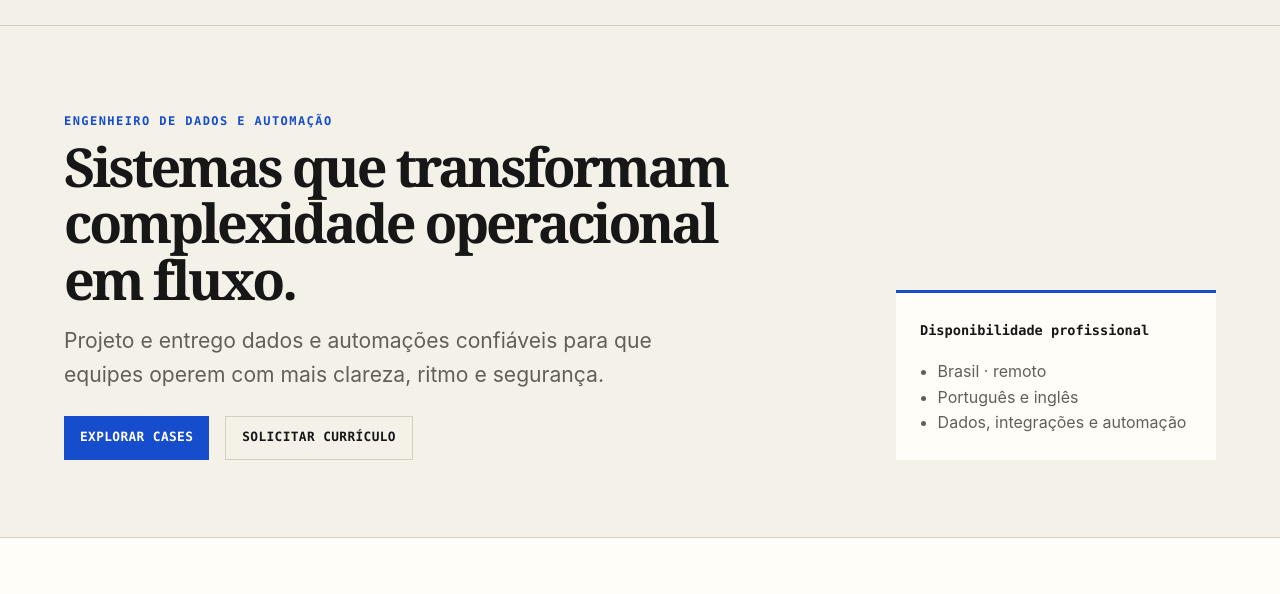
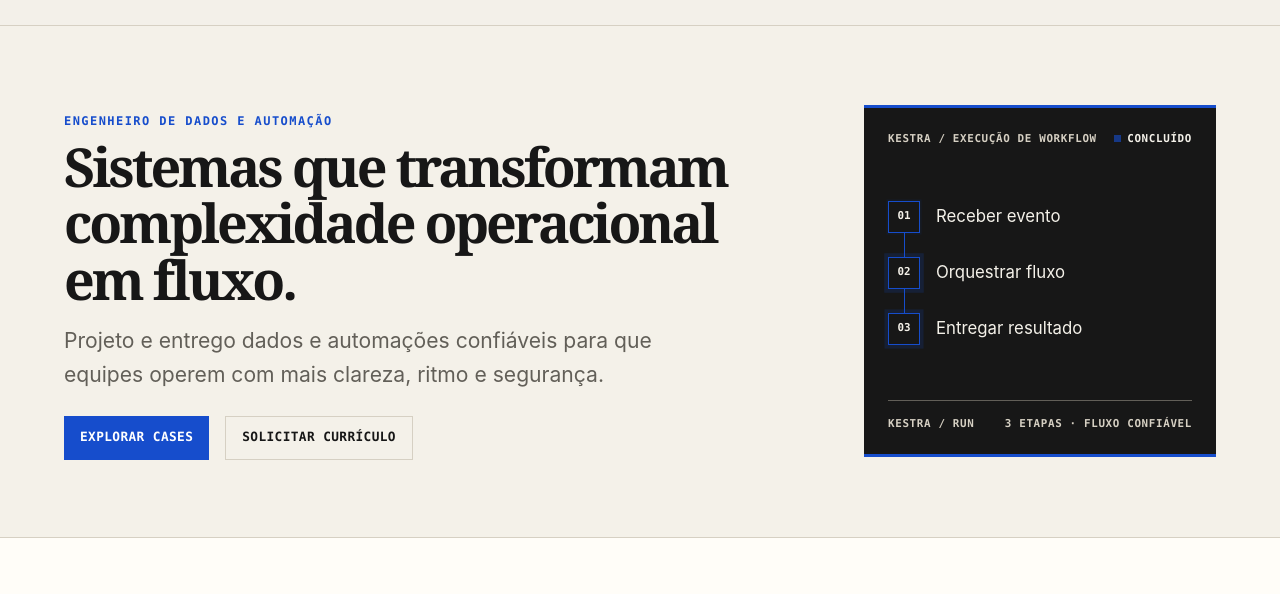
Before and after one commit to raffaelhfarias/raffaelhfarias.github.io, an Astro site: page /pt in a window 1280 px wide. Shown: the part 55-649 px from the top of the page. Built offline with nearby package versions, Linux system fonts and the light colour scheme; Astro itself is replaced by a stand-in of ours.

Commit message:
Add Kestra workflow visual to hero section

```diff
--- a/src/components/home/Hero.astro
+++ b/src/components/home/Hero.astro
@@ -5,11 +5,14 @@ interface Props {
   summary: string;
   primary: { label: string; href: string };
   secondary: { label: string; href: string };
-  availability: string;
-  meta: string[];
+  visual: {
+    label: string;
+    status: string;
+    steps: string[];
+    footer: string;
+  };
 }
-const { eyebrow, heading, summary, primary, secondary, availability, meta } =
-  Astro.props;
+const { eyebrow, heading, summary, primary, secondary, visual } = Astro.props;
 ---
 
 <section class="hero" data-section="hero" aria-labelledby="home-title">
@@ -34,10 +37,30 @@ const { eyebrow, heading, summary, primary, secondary, availability, meta } =
         >
       </div>
     </div>
-    <aside aria-label={availability}>
-      <strong>{availability}</strong><ul>
-        {meta.map((item) => <li>{item}</li>)}
-      </ul>
+    <aside class="hero-visual" aria-label={visual.label}>
+      <header class="visual-header">
+        <span>{visual.label}</span>
+        <span class="visual-status">
+          <i aria-hidden="true"></i>
+          {visual.status}
+        </span>
+      </header>
+      <ol class="workflow">
+        {
+          visual.steps.map((step, index) => (
+            <li>
+              <span class="workflow-node" aria-hidden="true">
+                {String(index + 1).padStart(2, "0")}
+              </span>
+              <span>{step}</span>
+            </li>
+          ))
+        }
+      </ol>
+      <footer class="visual-footer">
+        <span>KESTRA / RUN</span>
+        <span>{visual.footer}</span>
+      </footer>
     </aside>
   </div>
 </section>
@@ -48,9 +71,9 @@ const { eyebrow, heading, summary, primary, secondary, availability, meta } =
   }
   .hero-grid {
     display: grid;
-    grid-template-columns: minmax(0, 1fr) minmax(15rem, 20rem);
+    grid-template-columns: minmax(0, 1fr) minmax(18rem, 22rem);
     gap: clamp(var(--space-2), 4vw, var(--space-4));
-    align-items: end;
+    align-items: center;
   }
   h1 {
     max-width: 100%;
@@ -87,19 +110,106 @@ const { eyebrow, heading, summary, primary, secondary, availability, meta } =
     background: transparent;
     border: 1px solid var(--line);
   }
-  aside {
+  .hero-visual {
+    display: grid;
+    min-height: 22rem;
+    align-content: space-between;
     padding: var(--space-3);
-    border-top: 3px solid var(--action);
-    background: var(--surface);
+    overflow: hidden;
+    color: var(--paper);
+    background: var(--ink);
+    border-block: 3px solid var(--action);
   }
-  aside strong {
-    font-family: var(--font-mono);
-    font-size: 0.85rem;
+  .visual-header,
+  .visual-footer {
+    display: flex;
+    justify-content: space-between;
+    gap: var(--space-2);
+    font: 700 0.68rem/1.2 var(--font-mono);
+    letter-spacing: 0.06em;
+    text-transform: uppercase;
   }
-  ul {
-    margin: var(--space-2) 0 0;
-    padding-left: 1.1rem;
-    color: var(--muted);
+  .visual-header {
+    color: var(--line);
+  }
+  .visual-status {
+    display: inline-flex;
+    align-items: center;
+    gap: 0.4rem;
+    color: var(--paper);
+  }
+  .visual-status i {
+    display: block;
+    width: 0.45rem;
+    height: 0.45rem;
+    background: var(--action);
+    animation: status-pulse 1.8s ease-in-out infinite;
+  }
+  .workflow {
+    position: relative;
+    display: grid;
+    gap: var(--space-3);
+    margin: var(--space-4) 0;
+    padding: 0;
+    list-style: none;
+  }
+  .workflow::before {
+    position: absolute;
+    top: 1.5rem;
+    bottom: 1.5rem;
+    left: 1rem;
+    width: 1px;
+    background: var(--action);
+    content: "";
+  }
+  .workflow li {
+    position: relative;
+    display: flex;
+    align-items: center;
+    gap: var(--space-2);
+    color: var(--paper);
+    font-size: 1.05rem;
+  }
+  .workflow-node {
+    display: grid;
+    z-index: 1;
+    width: 2rem;
+    height: 2rem;
+    flex: 0 0 auto;
+    place-items: center;
+    color: var(--paper);
+    background: var(--ink);
+    border: 1px solid var(--action);
+    font: 700 0.68rem/1 var(--font-mono);
+  }
+  .workflow li:nth-child(2) .workflow-node {
+    animation-delay: 0.35s;
+  }
+  .workflow li:nth-child(3) .workflow-node {
+    animation-delay: 0.7s;
+  }
+  .visual-footer {
+    padding-top: var(--space-2);
+    color: var(--line);
+    border-top: 1px solid var(--muted);
+  }
+  @keyframes status-pulse {
+    0%,
+    100% {
+      opacity: 0.35;
+    }
+    50% {
+      opacity: 1;
+    }
+  }
+  @keyframes node-pulse {
+    0%,
+    100% {
+      box-shadow: 0 0 0 0 transparent;
+    }
+    50% {
+      box-shadow: 0 0 0 0.25rem rgb(22 77 204 / 18%);
+    }
   }
   @media (max-width: 48rem) {
     .hero-grid {
@@ -108,5 +218,13 @@ const { eyebrow, heading, summary, primary, secondary, availability, meta } =
     h1 {
       max-width: 16ch;
     }
+    .hero-visual {
+      min-height: 18rem;
+    }
+  }
+  @media (prefers-reduced-motion: no-preference) {
+    .workflow-node {
+      animation: node-pulse 1.8s ease-in-out infinite;
+    }
   }
 </style>
--- a/src/pages/[lang]/index.astro
+++ b/src/pages/[lang]/index.astro
@@ -35,12 +35,12 @@ const copy = isPortuguese
           label: "Solicitar currículo",
           href: "mailto:raffaelhfarias@gmail.com?subject=Curr%C3%ADculo%20para%20oportunidade",
         },
-        availability: "Disponibilidade profissional",
-        meta: [
-          "Brasil · remoto",
-          "Português e inglês",
-          "Dados, integrações e automação",
-        ],
+        visual: {
+          label: "Kestra / execução de workflow",
+          status: "Concluído",
+          steps: ["Receber evento", "Orquestrar fluxo", "Entregar resultado"],
+          footer: "3 etapas · fluxo confiável",
+        },
       },
       stack: {
         eyebrow: "Stack de engenharia",
@@ -71,12 +71,12 @@ const copy = isPortuguese
           label: "Request tailored résumé",
           href: "mailto:raffaelhfarias@gmail.com?subject=Role-specific%20r%C3%A9sum%C3%A9",
         },
-        availability: "Professional availability",
-        meta: [
-          "Brazil · remote",
-          "Portuguese and English",
-          "Data, integrations, and automation",
-        ],
+        visual: {
+          label: "Kestra / workflow execution",
+          status: "Complete",
+          steps: ["Receive event", "Orchestrate flow", "Deliver result"],
+          footer: "3 steps · reliable flow",
+        },
       },
       stack: {
         eyebrow: "Engineering stack",
```
Also changed, not shown: tests/e2e/home.spec.ts (+10 -0 lines), .opencode/opencode.json (deleted), 1 other file.
